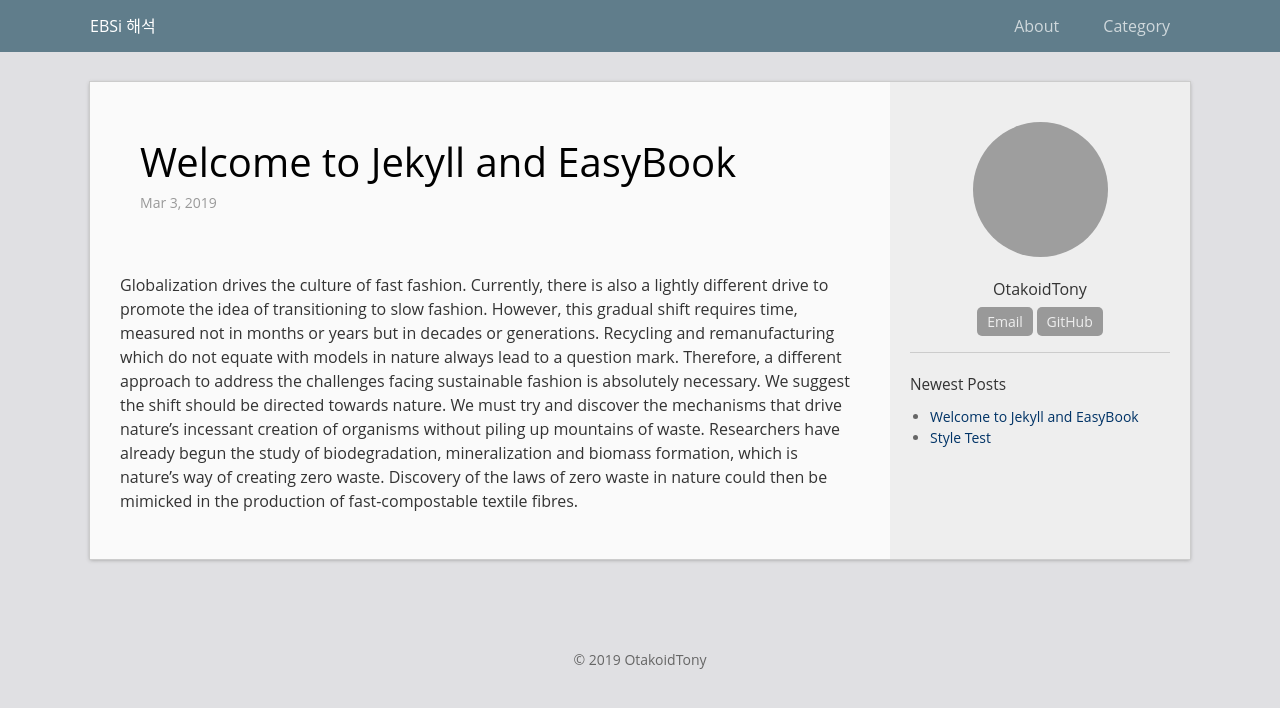
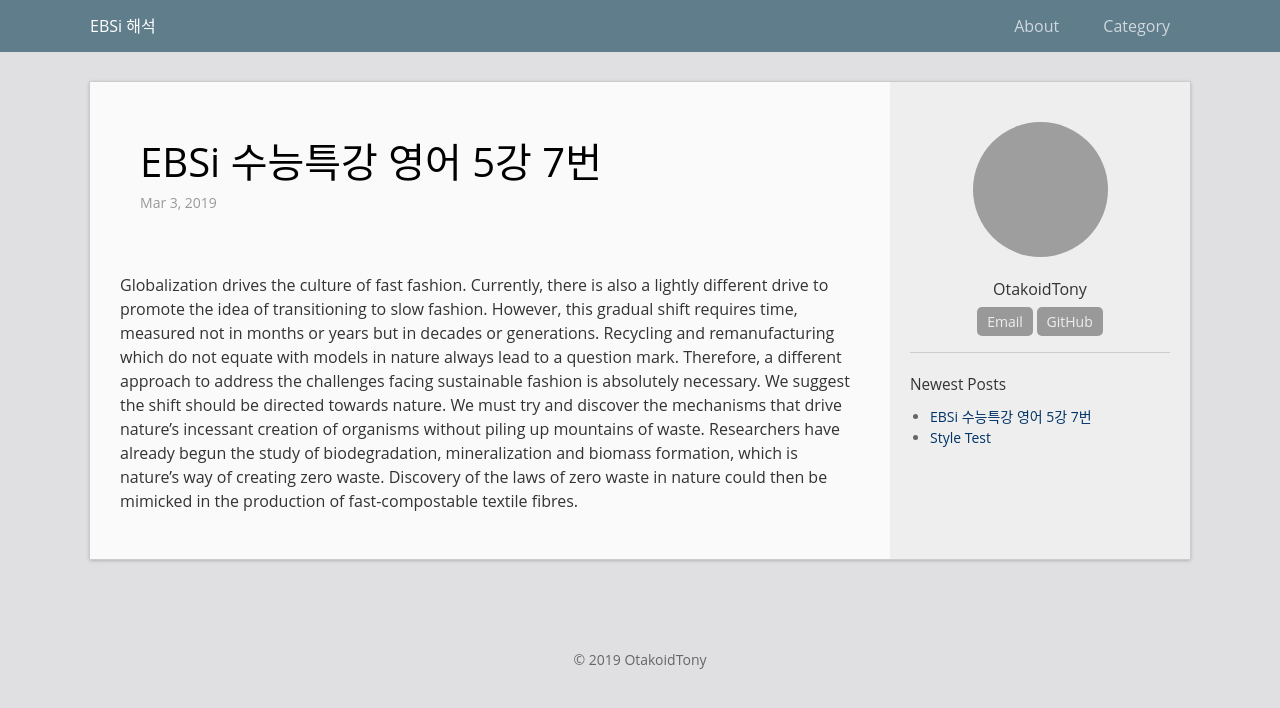
Before and after one commit to OtakoidTony/EnglishEBSi, a Jekyll site: the page built from _posts/2014-12-31-welcome-to-jekyll.markdown, in a window 1280 px wide. Shown: the top 708 px of the page. Built offline with Jekyll 4.4.1, drawn with Linux system fonts in a browser that asks for light colours; grey boxes are pictures that could not be loaded.

Commit message:
Update 2014-12-31-welcome-to-jekyll.markdown

```diff
--- a/_posts/2014-12-31-welcome-to-jekyll.markdown
+++ b/_posts/2014-12-31-welcome-to-jekyll.markdown
@@ -1,6 +1,6 @@
 ---
 layout: post
-title:  "Welcome to Jekyll and EasyBook"
+title:  "EBSi 수능특강 영어 5강 7번"
 date:   2019-03-03 09:00:13
 categories: jekyll update
 permalink: /archivers/hello
```
